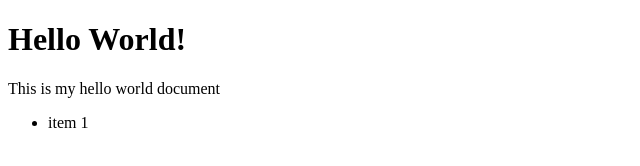
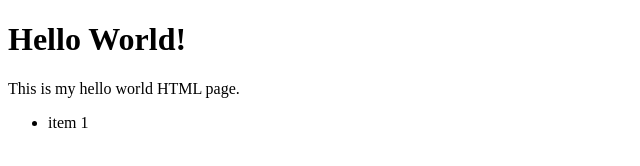
Before and after one commit to cherrera90/cherrera90.github.io, a plain HTML site: page index.html in a window 1280 px wide. Shown: the full height of the page, 0-640 px from the left. Drawn offline with Linux system fonts and the light colour scheme.

Commit message:
Update index.html

```diff
--- a/index.html
+++ b/index.html
@@ -7,7 +7,7 @@
 </head>
 <body>
     <h1>Hello World!</h1>
-    <p>This is my hello world document</p>
+    <p>This is my hello world HTML page.</p>
     <ul>
         <li>item 1</li>
 </body>
```
